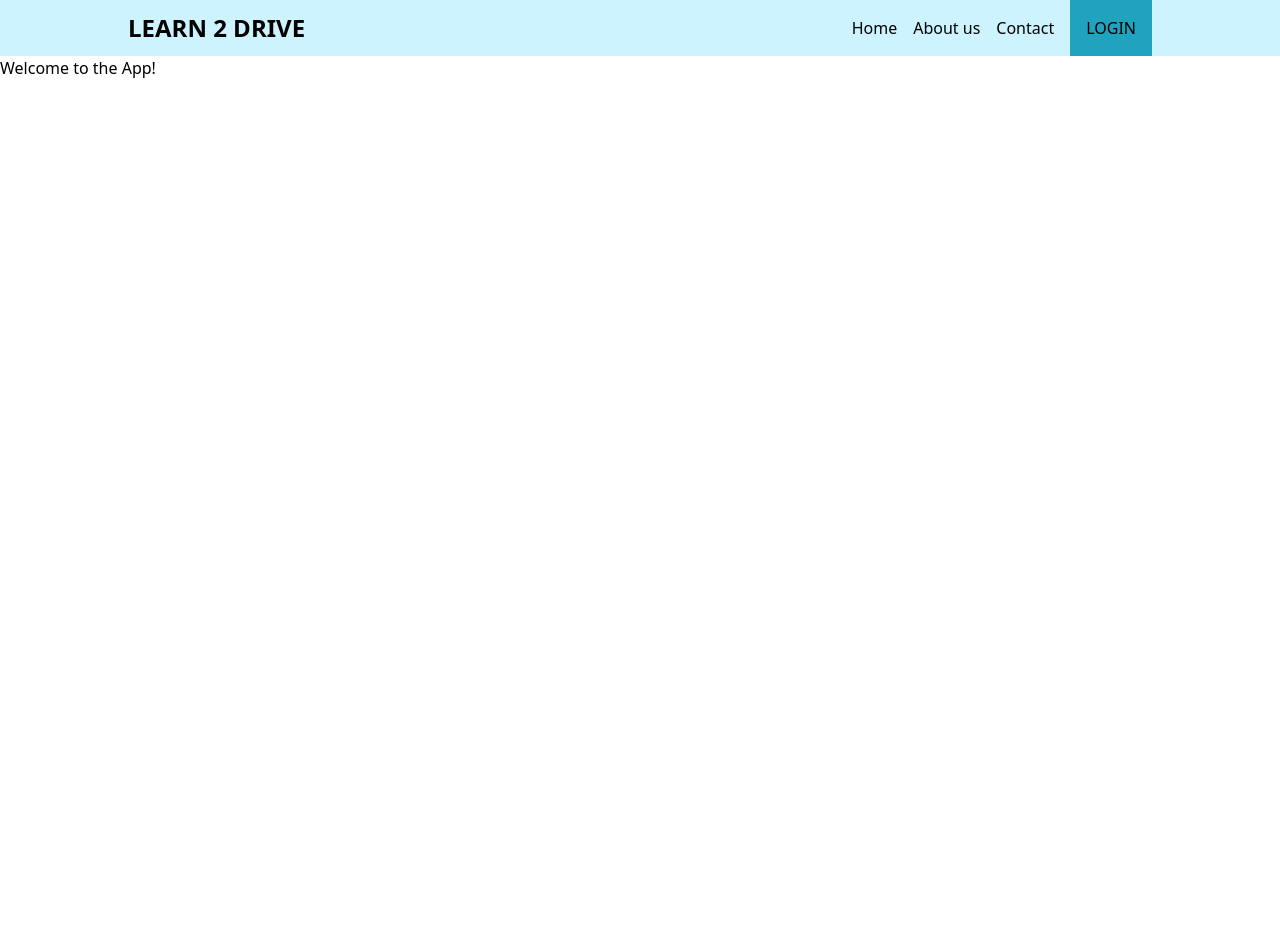
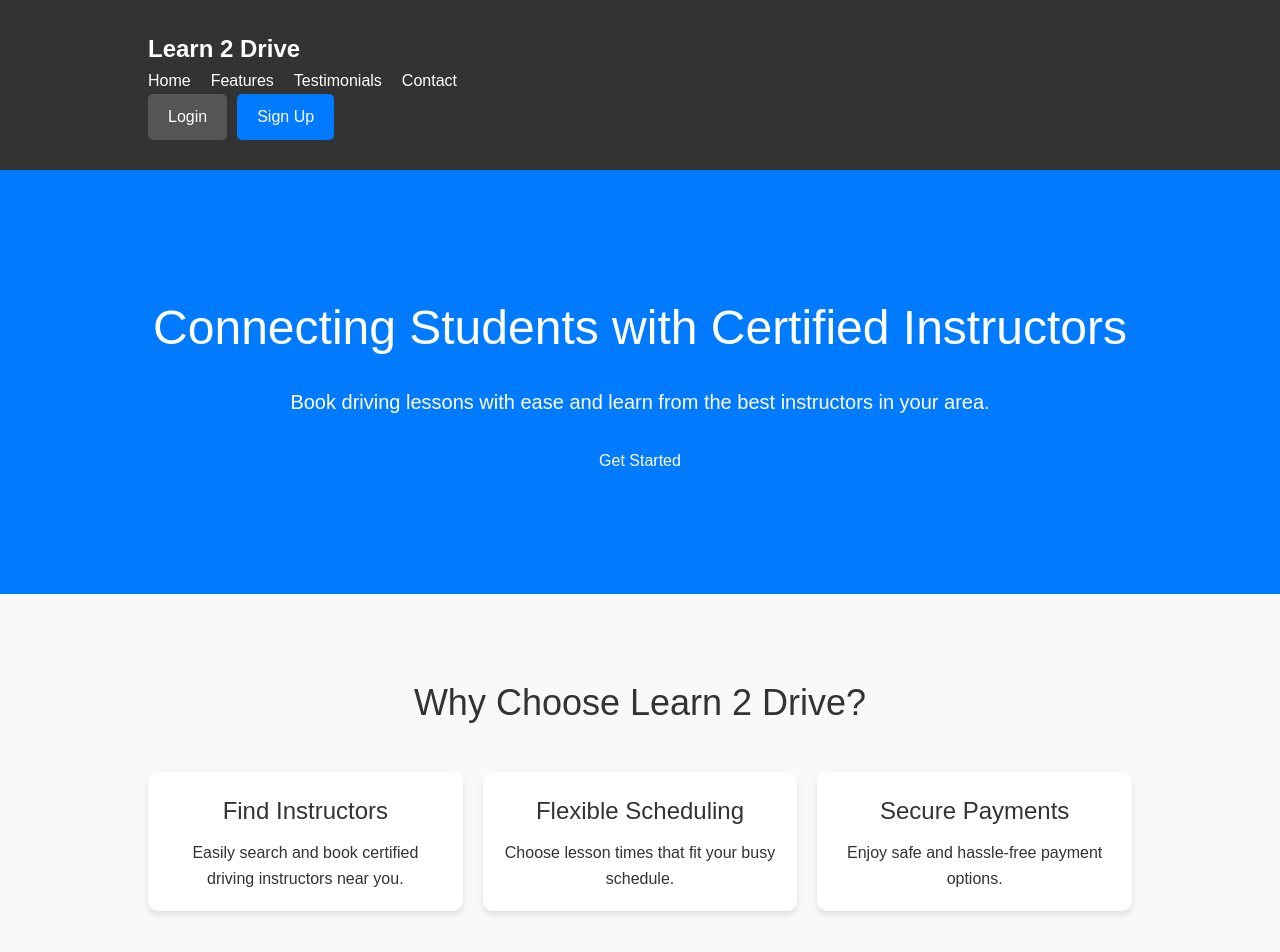
Before and after one commit to shivendrakc/MyCIHE_Sem6, a React (Vite) app in the folder React/learn2/: page / in a window 1280 px wide. Shown: the top 952 px of the page. Before the commit the page ends 800 px from the top, so only its background shows below. Built offline with nearby package versions, Linux system fonts and the light colour scheme.

Commit message:
Testing to See if we can merge our Html Files to the Project

```diff
--- a/React/learn2/src/App.jsx
+++ b/React/learn2/src/App.jsx
@@ -1,12 +1,14 @@
 // App.jsx
 import React from 'react';
-import Navbar from './pages/landing'; // Import the Navbar component
+import Navbar from './pages/Navbar'; // Import the Navbar component
+import Main from './pages/Main'
+import Prac from './pages/Prac'
 
 function App() {
   return (
     <div>
-      <Navbar /> {/* Use the Navbar component */}
-      <h1>Welcome to the App!</h1>
+
+      <Prac />
     </div>
   );
 }
--- /dev/null
+++ b/React/learn2/src/pages/Main.jsx
@@ -0,0 +1,13 @@
+import React from 'react'
+
+const Main = () => {
+  return (
+    <div className='mt-20 w-full lg:max-w-[80%] mx-auto'>
+        <div className="flex">
+            <h1 className="sm:text-2xl lg:text-4xl font-bold ">FIND YOUR MATE <br />LEARN2DRIVE WITH EASE</h1>
+        </div>
+    </div>
+  )
+}
+
+export default Main
--- /dev/null
+++ b/React/learn2/src/pages/Prac.jsx
@@ -0,0 +1,98 @@
+import React from 'react';
+import './Practice.css'; // Assuming your styles are in this CSS file
+
+const App = () => {
+  return (
+    <div>
+      <Header />
+      <Hero />
+      <Features />
+      <Testimonials />
+      <Footer />
+    </div>
+  );
+};
+
+const Header = () => (
+  <header className="header">
+    <div className="container">
+      <div className="logo">Learn 2 Drive</div>
+      <nav className="nav">
+        <a href="#home">Home</a>
+        <a href="#features">Features</a>
+        <a href="#testimonials">Testimonials</a>
+        <a href="#contact">Contact</a>
+      </nav>
+      <div className="cta-buttons">
+        <a href="/login" className="btn">Login</a>
+        <a href="/signup" className="btn btn-primary">Sign Up</a>
+      </div>
+    </div>
+  </header>
+);
+
+const Hero = () => (
+  <section id="home" className="hero">
+    <div className="container">
+      <h1>Connecting Students with Certified Instructors</h1>
+      <p>Book driving lessons with ease and learn from the best instructors in your area.</p>
+      <a href="/signup" className="btn btn-primary">Get Started</a>
+    </div>
+  </section>
+);
+
+const Features = () => (
+  <section id="features" className="features">
+    <div className="container">
+      <h2>Why Choose Learn 2 Drive?</h2>
+      <div className="feature-grid">
+        <div className="feature">
+          <h3>Find Instructors</h3>
+          <p>Easily search and book certified driving instructors near you.</p>
+        </div>
+        <div className="feature">
+          <h3>Flexible Scheduling</h3>
+          <p>Choose lesson times that fit your busy schedule.</p>
+        </div>
+        <div className="feature">
+          <h3>Secure Payments</h3>
+          <p>Enjoy safe and hassle-free payment options.</p>
+        </div>
+      </div>
+    </div>
+  </section>
+);
+
+const Testimonials = () => (
+  <section id="testimonials" className="testimonials">
+    <div className="container">
+      <h2>What Our Students Say</h2>
+      <div className="testimonial-grid">
+        <div className="testimonial">
+          <p>"Learn 2 Drive made it so easy to find a great instructor. Highly recommended!"</p>
+          <p className="author">- John Doe</p>
+        </div>
+        <div className="testimonial">
+          <p>"The flexible scheduling is a lifesaver. I can book lessons around my work hours."</p>
+          <p className="author">- Jane Smith</p>
+        </div>
+      </div>
+    </div>
+  </section>
+);
+
+const Footer = () => (
+  <footer id="contact" className="footer">
+    <div className="container">
+      <div className="footer-links">
+        <a href="#home">Home</a>
+        <a href="#features">Features</a>
+        <a href="#testimonials">Testimonials</a>
+        <a href="#contact">Contact</a>
+      </div>
+      <p>&copy; 2023 Learn 2 Drive. All rights reserved.</p>
+    </div>
+  </footer>
+);
+
+export default App;
--- /dev/null
+++ b/React/learn2/src/pages/Practice.css
@@ -0,0 +1,157 @@
+/* General Styles */
+body {
+    font-family: Arial, sans-serif;
+    margin: 0;
+    padding: 0;
+    line-height: 1.6;
+    color: #333;
+  }
+
+  .container {
+    width: 80%;
+    max-width: 1200px;
+    margin: 0 auto;
+    padding: 20px;
+  }
+
+  /* Header */
+  .header {
+    background: #333;
+    color: #fff;
+    padding: 10px 0;
+  }
+
+  .header .logo {
+    font-size: 24px;
+    font-weight: bold;
+  }
+
+  .header .nav {
+    display: flex;
+    gap: 20px;
+  }
+
+  .header .nav a {
+    color: #fff;
+    text-decoration: none;
+  }
+
+  .header .cta-buttons {
+    display: flex;
+    gap: 10px;
+  }
+
+  /* Buttons */
+  .btn {
+    padding: 10px 20px;
+    background: #555;
+    color: #fff;
+    text-decoration: none;
+    border-radius: 5px;
+  }
+
+  .btn-primary {
+    background: #007BFF;
+  }
+
+  /* Hero Section */
+  .hero {
+    background: #007BFF;
+    color: #fff;
+    padding: 100px 0;
+    text-align: center;
+  }
+
+  .hero h1 {
+    font-size: 48px;
+    margin-bottom: 20px;
+  }
+
+  .hero p {
+    font-size: 20px;
+    margin-bottom: 30px;
+  }
+
+  /* Features Section */
+  .features {
+    padding: 60px 0;
+    background: #f9f9f9;
+    text-align: center;
+  }
+
+  .features h2 {
+    font-size: 36px;
+    margin-bottom: 40px;
+  }
+
+  .feature-grid {
+    display: grid;
+    grid-template-columns: repeat(3, 1fr);
+    gap: 20px;
+  }
+
+  .feature {
+    background: #fff;
+    padding: 20px;
+    border-radius: 10px;
+    box-shadow: 0 4px 6px rgba(0, 0, 0, 0.1);
+  }
+
+  .feature h3 {
+    font-size: 24px;
+    margin-bottom: 10px;
+  }
+
+  /* Testimonials Section */
+  .testimonials {
+    padding: 60px 0;
+    background: #fff;
+    text-align: center;
+  }
+
+  .testimonials h2 {
+    font-size: 36px;
+    margin-bottom: 40px;
+  }
+
+  .testimonial-grid {
+    display: grid;
+    grid-template-columns: repeat(2, 1fr);
+    gap: 20px;
+  }
+
+  .testimonial {
+    background: #f9f9f9;
+    padding: 20px;
+    border-radius: 10px;
+    box-shadow: 0 4px 6px rgba(0, 0, 0, 0.1);
+  }
+
+  .testimonial p {
+    font-style: italic;
+  }
+
+  .testimonial .author {
+    font-weight: bold;
+    margin-top: 10px;
+  }
+
+  /* Footer */
+  .footer {
+    background: #333;
+    color: #fff;
+    padding: 40px 0;
+    text-align: center;
+  }
+
+  .footer-links {
+    display: flex;
+    justify-content: center;
+    gap: 20px;
+    margin-bottom: 20px;
+  }
+
+  .footer-links a {
+    color: #fff;
+    text-decoration: none;
+  }
```
Also changed, not shown: React/learn2/src/pages/Navbar.jsx (renamed from React/learn2/src/pages/landing.jsx), 1 other file (tests, documents, lock files or other folders).
